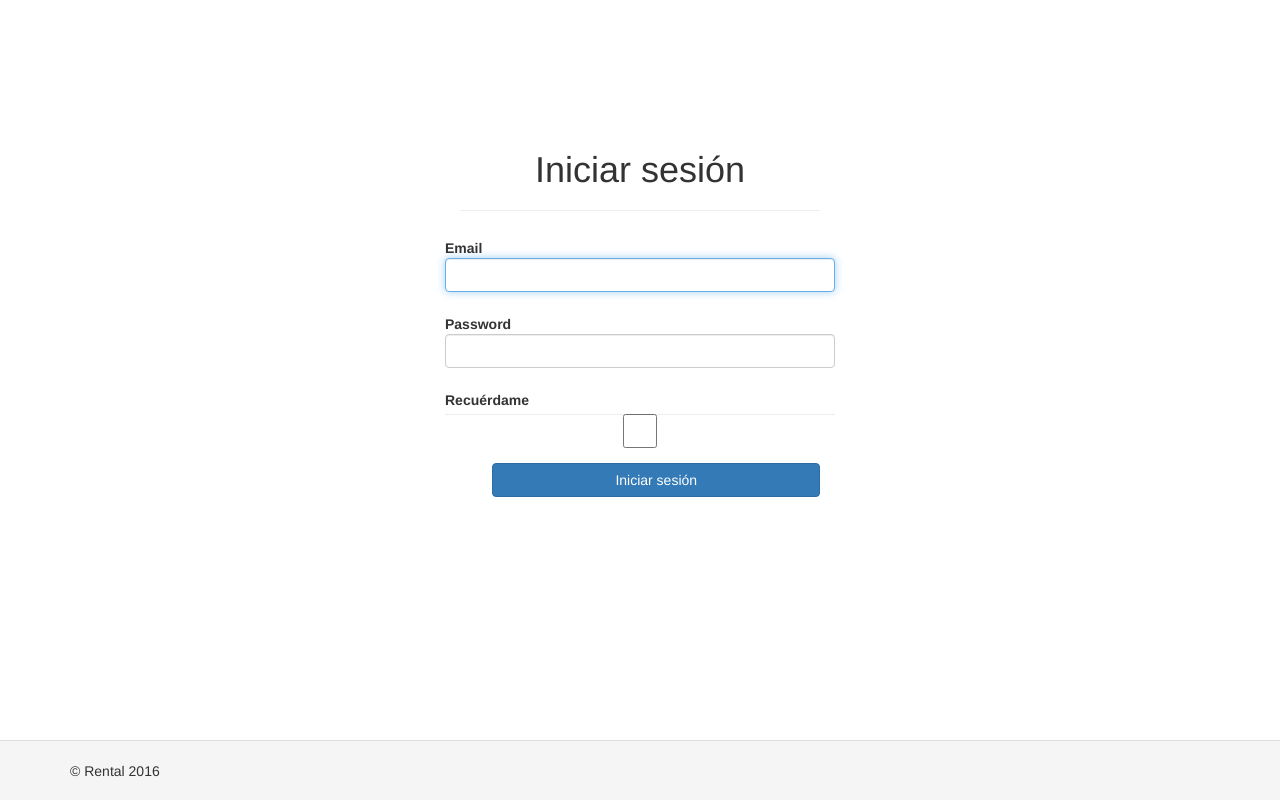
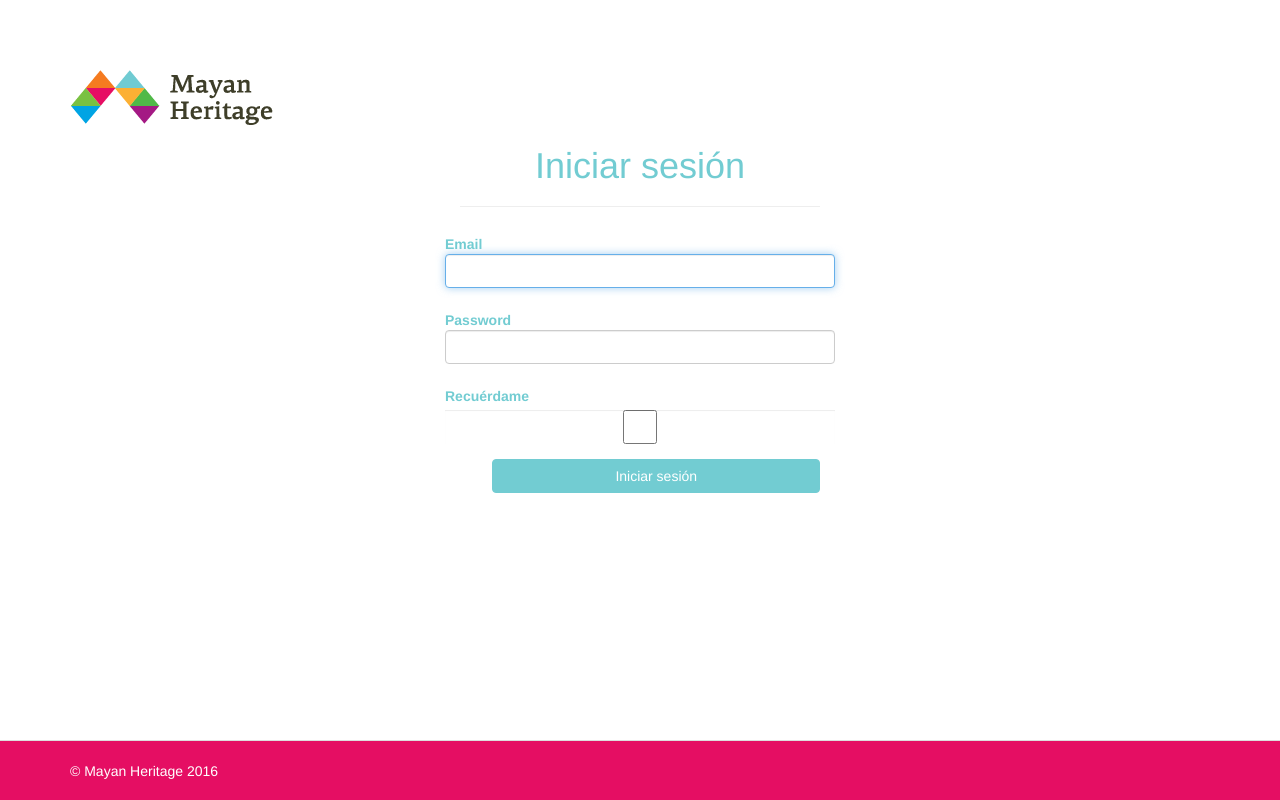
Before and after one commit to OscarPay/Rental, a Yii app: template views/site/login.php in a window 1280 px wide. Run offline with PHP 8.4 and a stand-in for Yii, Linux system fonts and the light colour scheme; the template is opened without the code that fills it, so the values that code supplies are empty; form fields are guessed from the names that the template uses; some libraries are stand-ins or nearby versions.

Commit message:
Se le agregaron estilos a la pagina

```diff
--- a/views/layouts/main.php
+++ b/views/layouts/main.php
@@ -32,10 +32,10 @@ AppAsset::register($this);
     $elementosNav = [];
 
     NavBar::begin([
-        'brandLabel' => 'Rental',
+        'brandLabel' => 'Mayan Heritage',
         'brandUrl' => Yii::$app->homeUrl,
         'options' => [
-            'class' => 'navbar-inverse navbar-fixed-top',
+            'class' => 'my-navbar navbar-fixed-top',
         ],
     ]);
 
@@ -106,7 +106,7 @@ AppAsset::register($this);
 
 <footer class="footer">
     <div class="container">
-        <p class="pull-left">&copy; Rental <?= date('Y') ?></p>
+        <a href="http://www.mayanheritage.com.mx/" class="pull-left">&copy; Mayan Heritage <?= date('Y') ?></a>
 
         <p class="pull-right"><?= Yii::powered() ?></p>
     </div>
--- a/views/site/index.php
+++ b/views/site/index.php
@@ -7,6 +7,8 @@ $this->title = 'My Yii Application';
 <div class="site-index">
 
     <div class="jumbotron">
+        <img src="logomayanheritage.png" alt="logo">
+        <br><br>
         <h1>Bienvenido <?php echo Yii::$app->user->identity->getFullName(); ?>!</h1>
     </div>
 
--- a/views/site/login.php
+++ b/views/site/login.php
@@ -11,9 +11,7 @@ $this->title = 'Iniciar sesión';
 ?>
 <div class="site-login">
 
-    <br>
-    <br>
-    <br>
+    <img src="logomayanheritage.png" alt="logo">
 
     <div class="row">
         <div class="col-lg-offset-4 col-lg-4">
--- a/web/css/site.css
+++ b/web/css/site.css
@@ -89,3 +89,51 @@ a.desc:after {
     padding: 10px 20px;
     margin: 0 0 15px 0;
 }
+
+nav.my-navbar {
+    background-color: #F47B20;
+}
+
+nav a{
+    color: #FFFFFF
+}
+
+nav button.btn-link{
+    color: #FFFFFF
+}
+
+nav button.btn-link:hover{
+    color: #FFFFFF
+}
+
+button.btn-primary, a.btn-success, button.btn-success {
+    background-color: #72CCD2;
+    border-color: #72CCD2;
+}
+
+button.btn-primary:hover, a.btn-success:hover, button.btn-success:hover{
+    background-color: #140D4F;
+    border-color: #140D4F;
+}
+
+div.well{
+    background-color: #7AC143;
+    color: #FFF;
+}
+
+div.site-login{
+    color: #72CCD2;
+}
+
+.footer {
+    background-color: #E50E63;
+    color: #fff
+}
+
+.footer a {
+    color: #fff
+}
+
+.error-summary{
+    color: #C32F27;
+}
```
Also changed, not shown: web/logomayanheritage.png (added).
